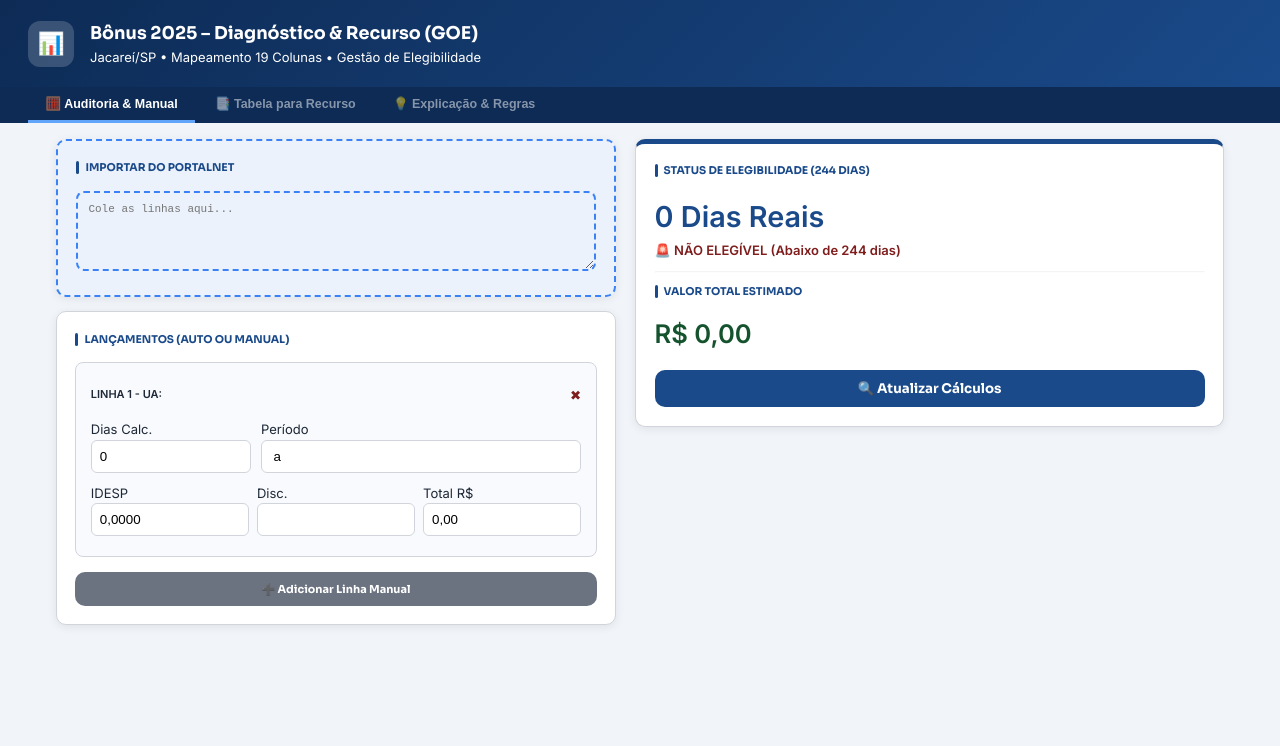
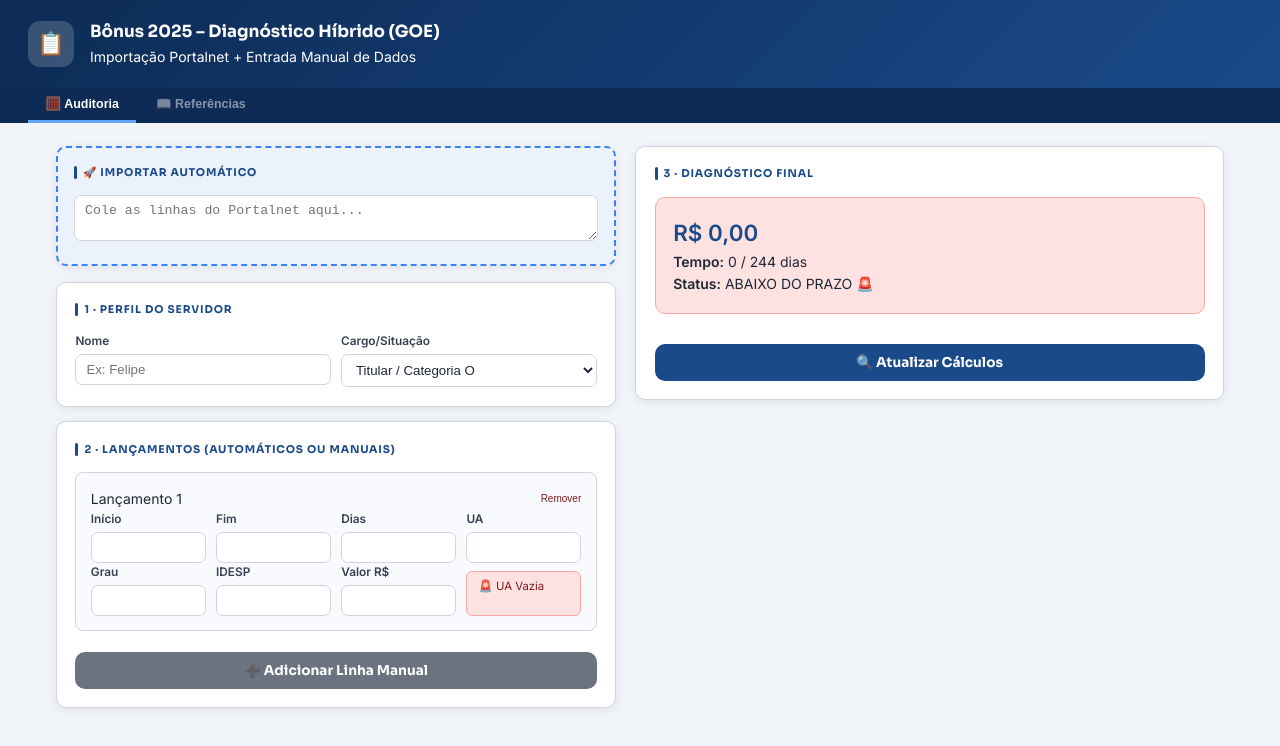
Before and after one commit to feliperib286/Calculo-de-bonus-2025, a plain HTML site: page index.html in a window 1280 px wide. Both pictures are taken after a click on the button "➕ Adicionar Linha Manual". Drawn offline with Linux system fonts and the light colour scheme.

Commit message:
Update index.html

```diff
--- a/index.html
+++ b/index.html
@@ -3,117 +3,112 @@
 <head>
 <meta charset="UTF-8">
 <meta name="viewport" content="width=device-width,initial-scale=1">
-<title>Bônus 2025 – Sistema de Auditoria GOE</title>
+<title>Bônus 2025 – Diagnóstico Híbrido (GOE)</title>
 <link href="https://fonts.googleapis.com/css2?family=Sora:wght@600;700&family=Inter:wght@400;500;600&display=swap" rel="stylesheet">
 <style>
 :root{
   --az:#0D2B55;--az2:#1A4A8A;--az3:#3B82F6;--az-bg:#EBF2FB;
   --ok:#14532D;--ok-bg:#DCFCE7;--ok-bd:#86EFAC;
+  --wa:#92400E;--wa-bg:#FEF3C7;--wa-bd:#FCD34D;
   --er:#7F1D1D;--er-bg:#FEE2E2;--er-bd:#FCA5A5;
   --gr:#6B7280;--bd:#D1D5DB;--bg:#F1F5F9;--wh:#fff;
   --r:10px;--sh:0 2px 10px rgba(0,0,0,.08);
   --ft:'Inter',sans-serif;--fh:'Sora',sans-serif;
 }
 *{box-sizing:border-box;margin:0;padding:0;}
-body{font-family:var(--ft);background:var(--bg);color:#1e2836;font-size:13px;line-height:1.6;}
+body{font-family:var(--ft);background:var(--bg);color:#1e2836;font-size:14px;line-height:1.6;}
 header{background:linear-gradient(135deg,var(--az),var(--az2));color:#fff;padding:1.2rem 1.75rem;display:flex;align-items:center;gap:1rem;}
 .hico{width:46px;height:46px;background:rgba(255,255,255,.18);border-radius:12px;display:grid;place-items:center;font-size:22px;}
-header h1{font-family:var(--fh);font-size:1.1rem;font-weight:700;}
+header h1{font-family:var(--fh);font-size:1.05rem;font-weight:700;}
 nav{background:var(--az);display:flex;padding:0 1.75rem;gap:2px;}
 .tab{padding:.55rem 1.1rem;font-size:.78rem;font-weight:600;color:rgba(255,255,255,.5);background:none;border:none;cursor:pointer;border-bottom:3px solid transparent;transition:.15s;}
 .tab.on{color:#fff;border-bottom-color:#60A5FA;}
-.wrap{max-width:1200px;margin:0 auto;padding:1rem;}
+.wrap{max-width:1200px;margin:0 auto;padding:1.4rem 1rem;}
 .pnl{display:none;}.pnl.on{display:block;}
 .grid{display:grid;grid-template-columns:560px 1fr;gap:1.2rem;}
 @media(max-width:960px){.grid{grid-template-columns:1fr;}}
 .card{background:var(--wh);border:1px solid var(--bd);border-radius:var(--r);padding:1.15rem;box-shadow:var(--sh);margin-bottom:.9rem;}
-.ctit{font-family:var(--fh);font-size:.67rem;font-weight:700;text-transform:uppercase;color:var(--az2);margin-bottom:.9rem;display:flex;align-items:center;gap:6px;}
+.ctit{font-family:var(--fh);font-size:.67rem;font-weight:700;text-transform:uppercase;letter-spacing:.08em;color:var(--az2);margin-bottom:.9rem;display:flex;align-items:center;gap:6px;}
 .ctit::before{content:'';width:3px;height:13px;background:var(--az2);border-radius:2px;}
-textarea{width:100%;height:80px;background:var(--az-bg);border:2px dashed var(--az3);border-radius:8px;padding:10px;font-family:monospace;font-size:11px;}
-input,select{width:100%;padding:8px;border:1px solid var(--bd);border-radius:6px;margin-bottom:5px;}
+label{display:block;font-size:.74rem;font-weight:600;color:#374151;margin-bottom:3px;}
+input,select,textarea{width:100%;padding:7px 10px;font-size:.83rem;border:1.5px solid var(--bd);border-radius:7px;background:var(--wh);color:#1e2836;}
+.g4{display:grid;grid-template-columns:1fr 1fr 1fr 1fr;gap:.65rem;}
 .lp{background:#F8FAFD;border:1.5px solid var(--bd);border-radius:8px;padding:.9rem;margin-bottom:.65rem;position:relative;}
-.btn{padding:10px;font-family:var(--fh);font-weight:700;border:none;border-radius:var(--r);cursor:pointer;width:100%;}
-.btn-pri{background:var(--az2);color:#fff;margin-top:10px;}
-.btn-add{background:var(--gr);color:#fff;margin-top:5px;font-size:11px;}
-.excel-table{width:100%;border-collapse:collapse;margin-top:10px;background:white;font-size:11px;}
-.excel-table th{background:#f1f5f9;border:1px solid #cbd5e1;padding:8px;text-align:left;color:var(--az);}
-.excel-table td{border:1px solid #cbd5e1;padding:8px;}
-.exp-box{background:var(--az-bg);border-radius:8px;padding:15px;margin-bottom:15px;border-left:4px solid var(--az3);}
-.exp-tit{font-weight:700;color:var(--az);margin-bottom:5px;display:block;}
+.lp-alert{font-size:.71rem;margin-top:.5rem;padding:.45rem .7rem;border-radius:6px;display:none;line-height:1.4;}
+.lp-alert.show{display:block;}
+.lp-alert.err{background:var(--er-bg);color:var(--er);border:1px solid var(--er-bd);}
+.lp-alert.ok{background:var(--ok-bg);color:var(--ok);border:1px solid var(--ok-bd);}
+.btn{padding:10px 16px;font-family:var(--fh);font-size:.85rem;font-weight:700;border:none;border-radius:var(--r);cursor:pointer;transition:.15s;width:100%;}
+.btn-pri{background:var(--az2);color:#fff;}
+.btn-sec{background:var(--gr);color:#fff;margin-top:10px;}
+.paste-box{background:var(--az-bg);border:2px dashed var(--az3);padding:1rem;margin-bottom:1rem;border-radius:var(--r);}
+.rc{border-radius:var(--r);padding:1.1rem;margin-bottom:.9rem;border:1.5px solid;}
+.rc.ok{background:var(--ok-bg);border-color:var(--ok-bd);}
+.rc.err{background:var(--er-bg);border-color:var(--er-bd);}
+.total-val{font-size:1.4rem;font-weight:800;color:var(--az2);}
 </style>
 </head>
 <body>
 
 <header>
-  <div class="hico">📊</div>
+  <div class="hico">📋</div>
   <div>
-    <h1>Bônus 2025 – Diagnóstico & Recurso (GOE)</h1>
-    <p>Jacareí/SP • Mapeamento 19 Colunas • Gestão de Elegibilidade</p>
+    <h1>Bônus 2025 – Diagnóstico Híbrido (GOE)</h1>
+    <p>Importação Portalnet + Entrada Manual de Dados</p>
   </div>
 </header>
 
 <nav>
-  <button class="tab on" onclick="aba('calc',this)">🧮 Auditoria & Manual</button>
-  <button class="tab" onclick="aba('excel',this)">📑 Tabela para Recurso</button>
-  <button class="tab" onclick="aba('exp',this)">💡 Explicação & Regras</button>
+  <button class="tab on" onclick="aba('calc',this)">🧮 Auditoria</button>
+  <button class="tab" onclick="aba('ref',this)">📖 Referências</button>
 </nav>
 
 <div id="pnl-calc" class="pnl on"><div class="wrap"><div class="grid">
 <div>
-    <div class="card" style="background:var(--az-bg); border:2px dashed var(--az3);">
-      <div class="ctit">Importar do Portalnet</div>
-      <textarea id="raw-portalnet" placeholder="Cole as linhas aqui..." oninput="importarPortalnet(this.value)"></textarea>
+  <div class="card paste-box">
+    <div class="ctit">🚀 Importar Automático</div>
+    <textarea id="raw-portalnet" placeholder="Cole as linhas do Portalnet aqui..." oninput="importarPortalnet(this.value)"></textarea>
   </div>
 
   <div class="card">
-      <div class="ctit">Lançamentos (Auto ou Manual)</div>
-      <div id="cont-linhas"></div>
-      <button class="btn btn-add" onclick="addLinhaManual()">➕ Adicionar Linha Manual</button>
+    <div class="ctit">1 · Perfil do Servidor</div>
+    <div class="g2" style="display:grid; grid-template-columns: 1fr 1fr; gap:10px">
+      <div class="f"><label>Nome</label><input id="nome" placeholder="Ex: Felipe"></div>
+      <div class="f">
+        <label>Cargo/Situação</label>
+        <select id="sit-func" onchange="analisar()">
+          <option value="reg">Titular / Categoria O</option>
+          <option value="qa">Quadro de Apoio (QAE)</option>
+        </select>
+      </div>
     </div>
   </div>
 
-  <div>
-    <div class="card" style="position:sticky; top:1rem; border-top: 5px solid var(--az2);">
-      <div class="ctit">Status de Elegibilidade (244 dias)</div>
-      <div id="res-dias" style="font-size:1.8rem; font-weight:800; color:var(--az2);">0 Dias</div>
-      <p id="info-elegivel" style="font-weight:700; margin-bottom:10px;"></p>
-      <hr style="margin:10px 0; opacity:0.1">
-      <div class="ctit">Valor Total Estimado</div>
-      <div id="res-valor" style="font-size:1.6rem; font-weight:800; color:var(--ok);">R$ 0,00</div>
+  <div class="card">
+    <div class="ctit">2 · Lançamentos (Automáticos ou Manuais)</div>
+    <div id="cont-linhas"></div>
+    <button class="btn btn-sec" onclick="addLinha()">➕ Adicionar Linha Manual</button>
+  </div>
+</div>
+
+<div id="resultado-fixo">
+  <div class="card">
+    <div class="ctit">3 · Diagnóstico Final</div>
+    <div id="resultado"></div>
     <button class="btn btn-pri" style="margin-top:15px" onclick="analisar()">🔍 Atualizar Cálculos</button>
   </div>
 </div>
 </div></div></div>
 
-<div id="pnl-excel" class="pnl"><div class="wrap">
+<div id="pnl-ref" class="pnl">
+    <div class="wrap">
         <div class="card">
-    <div class="ctit">Tabela Demonstrativa para Recurso (Excel)</div>
-    <div style="overflow-x:auto;">
-      <table class="excel-table">
-        <thead>
-          <tr>
-            <th>UA</th><th>Período</th><th>Dias Calc.</th><th>Disciplina</th><th>IDESP</th><th>Subtotal R$</th>
-          </tr>
-        </thead>
-        <tbody id="corpo-excel"></tbody>
-      </table>
+            <div class="ctit">Regras de Validação</div>
+            <p><strong>Corte:</strong> 244 dias.</p>
+            <p><strong>QAE:</strong> Deve estar no Grau 0.</p>
         </div>
     </div>
-</div></div>
-
-<div id="pnl-exp" class="pnl"><div class="wrap">
-  <div class="card">
-    <div class="ctit">💡 Guia Técnico e Regras de Elegibilidade</div>
-    <div class="exp-box">
-      <span class="exp-tit">1. Requisito de Frequência (244 Dias)</span>
-      O servidor deve ter 2/3 de exercício no ano (244 dias). Faltas e licenças sem vencimento descontam deste tempo. Férias e Licença Gestante contam como efetivo exercício.
 </div>
-    <div class="exp-box">
-      <span class="exp-tit">2. Erro de Lançamento (Código 2800)</span>
-      A carga suplementar deve incidir o IDESP da escola. Se a linha do código 2800 estiver com valor R$ 0,00, use a aba "Recurso" para protocolar o pedido de revisão.
-    </div>
-  </div>
-</div></div>
 
 <script>
 let _lc = 0;
@@ -128,80 +123,94 @@ function aba(id, btn) {
 
 function importarPortalnet(texto) {
     if (!texto.trim()) return;
-    const regexLinha = /(\d{2}\/\d{2}\/\d{4}.+?)(?=\d{2}\/\d{2}\/\d{4}|$)/gs;
-    const correspondencias = texto.match(regexLinha);
-    if (correspondencias) {
-        correspondencias.forEach(linha => {
-            const col = linha.split(/\t|\s{2,}/).filter(x => x.trim() !== "");
+    const linhas = texto.split('\n');
+    linhas.forEach(linha => {
+        const col = linha.split(/\t|\s{2,}/).map(s => s.trim());
         if (col.length >= 10) {
             addLinha({
-                    ini: col[0], fim: col[1], dias: col[3], disc: col[10],
-                    idesp: col[12] || "0,0000", ua: col[13], total: col[18]
+                ini: col[0], fim: col[1], dias: col[3], grau: col[8],
+                idesp: col[11]?.replace(',', '.'), ua: col[13],
+                total: col[18]?.replace('R$', '').replace('.', '').replace(',', '.').trim()
             });
         }
     });
-    }
     document.getElementById('raw-portalnet').value = '';
     analisar();
 }
 
-function addLinhaManual() {
-    addLinha({ini:'', fim:'', dias:0, disc:'', idesp:'0,0000', ua:'', total:'0,00'});
-}
-
-function addLinha(d) {
+function addLinha(d = {}) {
     _lc++; const n = _lc;
     const div = document.createElement('div');
     div.className = 'lp';
     div.id = `bloco-${n}`;
     div.innerHTML = `
-        <div style="display:flex; justify-content:space-between; font-weight:700; font-size:11px; margin-bottom:5px;">
-            <span>LINHA ${n} - UA: <input class="l-ua" value="${d.ua||''}" style="width:60px; border:none; background:transparent;" oninput="analisar()"></span>
-            <button onclick="document.getElementById('bloco-${n}').remove(); analisar()" style="color:var(--er); border:none; background:none; cursor:pointer;">✖</button>
+        <div class="lp-num" style="display:flex; justify-content:space-between">
+            <span>Lançamento ${n}</span>
+            <button onclick="removerLinha(${n})" style="border:none; background:none; color:var(--er); cursor:pointer; font-size:10px">Remover</button>
         </div>
-        <div style="display:grid; grid-template-columns: 1fr 2fr; gap:10px">
-            <div class="f"><label>Dias Calc.</label><input type="number" class="l-dias" value="${d.dias||0}" oninput="analisar()"></div>
-            <div class="f"><label>Período</label><input class="l-per" value="${d.ini||''} a ${d.fim||''}" oninput="analisar()"></div>
+        <div class="g4">
+            <div class="f"><label>Início</label><input class="l-ini" value="${d.ini||''}" oninput="analisar()"></div>
+            <div class="f"><label>Fim</label><input class="l-fim" value="${d.fim||''}" oninput="analisar()"></div>
+            <div class="f"><label>Dias</label><input type="number" class="l-dias" value="${d.dias||''}" oninput="analisar()"></div>
+            <div class="f"><label>UA</label><input class="l-ua" value="${d.ua||''}" oninput="analisar()"></div>
         </div>
-        <div style="display:grid; grid-template-columns: 1fr 1fr 1fr; gap:8px; margin-top:5px;">
-            <div class="f"><label>IDESP</label><input class="l-idesp" value="${d.idesp||'0,0000'}" oninput="analisar()"></div>
-            <div class="f"><label>Disc.</label><input class="l-disc" value="${d.disc||''}" oninput="analisar()"></div>
-            <div class="f"><label>Total R$</label><input class="l-total" value="${String(d.total||'0,00').replace('R$','').trim()}" oninput="analisar()"></div>
+        <div class="g4">
+            <div class="f"><label>Grau</label><input class="l-grau" value="${d.grau||''}" oninput="analisar()"></div>
+            <div class="f"><label>IDESP</label><input class="l-idesp" value="${d.idesp||''}" oninput="analisar()"></div>
+            <div class="f"><label>Valor R$</label><input type="number" class="l-total" value="${d.total||''}" oninput="analisar()"></div>
+            <div id="la-${n}" class="lp-alert"></div>
         </div>`;
     document.getElementById('cont-linhas').appendChild(div);
     analisar();
 }
 
+function removerLinha(n) {
+    document.getElementById(`bloco-${n}`).remove();
+    analisar();
+}
+
 function analisar() {
-    let tV = 0; let tD = 0;
-    const linhas = document.querySelectorAll('.lp');
-    const corpoExcel = document.getElementById('corpo-excel');
-    corpoExcel.innerHTML = "";
+    const listaDias = document.querySelectorAll('.l-dias');
+    const listaTotal = document.querySelectorAll('.l-total');
+    const sit = document.getElementById('sit-func').value;
 
-    linhas.forEach(l => {
-        const d = parseInt(l.querySelector('.l-dias').value) || 0;
-        const rawTotal = l.querySelector('.l-total').value;
-        const v = parseFloat(rawTotal.replace('.','').replace(',','.')) || 0;
-        const id = l.querySelector('.l-idesp').value;
-        const ua = l.querySelector('.l-ua').value;
-        const per = l.querySelector('.l-per').value;
-        const disc = l.querySelector('.l-disc').value;
+    let somaDias = 0;
+    listaDias.forEach(i => somaDias += (parseInt(i.value) || 0));
 
-        tV += v; tD += d;
-        corpoExcel.innerHTML += `<tr><td>${ua}</td><td>${per}</td><td>${d}</td><td>${disc}</td><td>${id}</td><td>R$ ${v.toFixed(2)}</td></tr>`;
+    let somaTotal = 0;
+    listaTotal.forEach(i => somaTotal += (parseFloat(i.value) || 0));
+
+    const elegivel = somaDias >= DIAS_MINIMOS;
+
+    document.getElementById('resultado').innerHTML = `
+        <div class="rc ${elegivel ? 'ok' : 'err'}">
+            <div class="total-val">R$ ${somaTotal.toLocaleString('pt-BR', {minimumFractionDigits:2})}</div>
+            <p><strong>Tempo:</strong> ${somaDias} / ${DIAS_MINIMOS} dias</p>
+            <p><strong>Status:</strong> ${elegivel ? 'ELEGÍVEL ✅' : 'ABAIXO DO PRAZO 🚨'}</p>
+        </div>`;
+
+    // Validação de alertas linha por linha
+    const blocos = document.querySelectorAll('.lp');
+    blocos.forEach((bloco, index) => {
+        const n = index + 1; // Para fins de ID
+        const ua = bloco.querySelector('.l-ua').value;
+        const idesp = parseFloat(bloco.querySelector('.l-idesp').value) || 0;
+        const grau = bloco.querySelector('.l-grau').value;
+        const alerta = bloco.querySelector('.lp-alert');
+
+        let erros = [];
+        if (!ua || ua === '0') erros.push("UA Vazia");
+        if (idesp === 0 && somaDias > 0) erros.push("IDESP Zero");
+        if (sit === 'qa' && grau !== '0') erros.push("Grau QAE deve ser 0");
+
+        if (erros.length > 0) {
+            alerta.className = 'lp-alert show err';
+            alerta.innerHTML = `🚨 ${erros.join(' | ')}`;
+        } else {
+            alerta.className = 'lp-alert show ok';
+            alerta.innerHTML = '✅ Validado';
+        }
     });
-
-    document.getElementById('res-valor').innerText = tV.toLocaleString('pt-BR', {style: 'currency', currency: 'BRL'});
-    document.getElementById('res-dias').innerText = `${tD} Dias Reais`;
-
-    const infoEle = document.getElementById('info-elegivel');
-    if (tD >= DIAS_MINIMOS) {
-        infoEle.innerHTML = "✅ ELEGÍVEL (Mín. 244 dias)";
-        infoEle.style.color = "var(--ok)";
-    } else {
-        infoEle.innerHTML = "🚨 NÃO ELEGÍVEL (Abaixo de 244 dias)";
-        infoEle.style.color = "var(--er)";
-    }
 }
 </script>
 </body>
```
Lines whose indentation alone changed are shown as unchanged.
